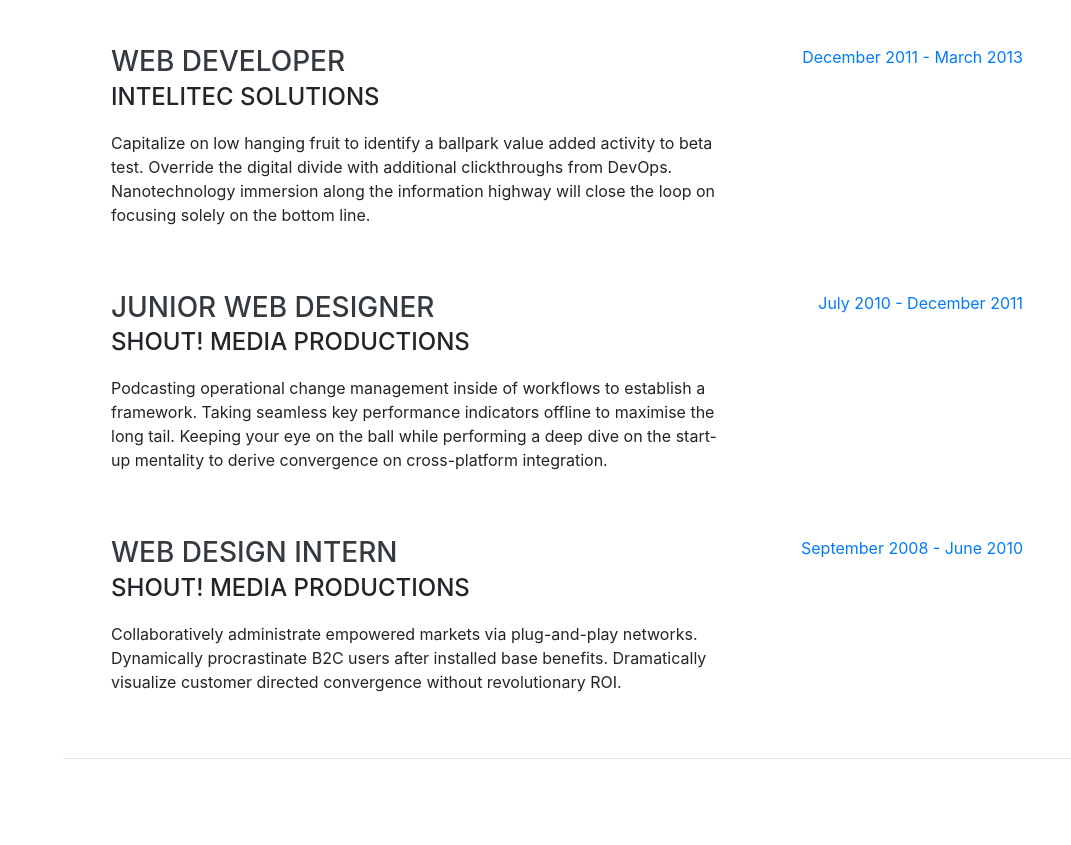
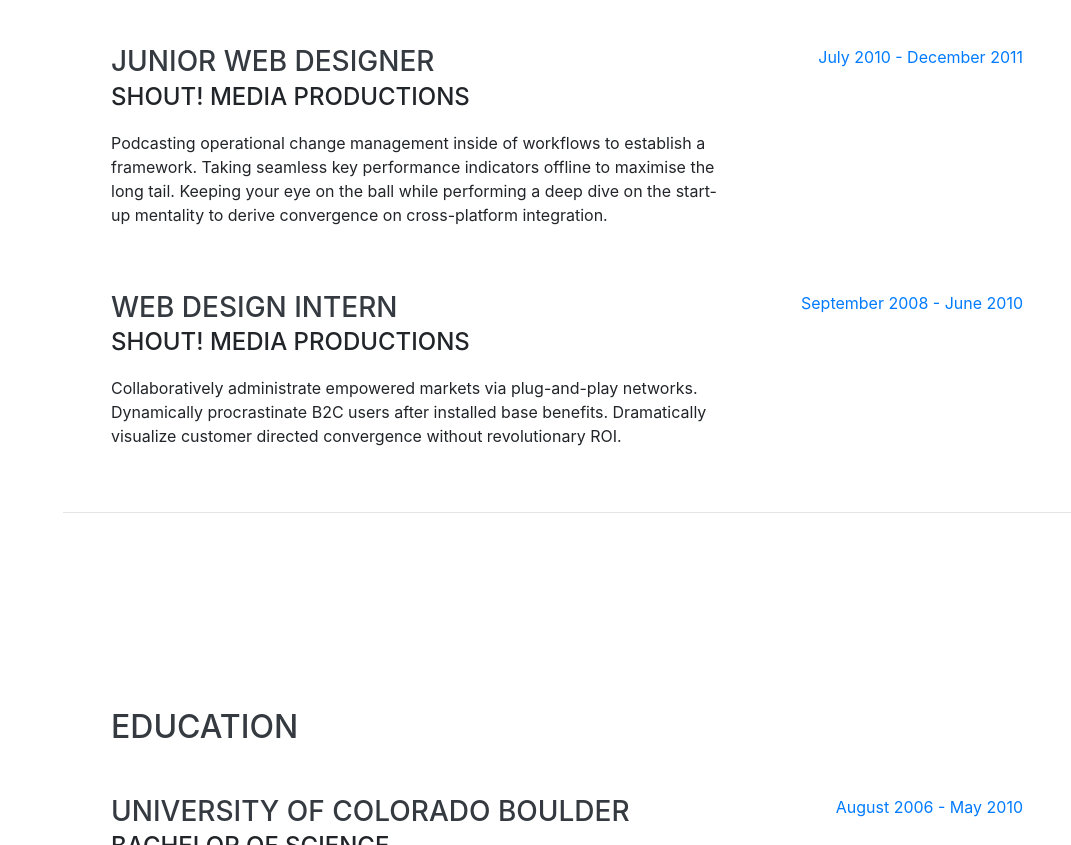
Before and after one commit to luzgonzalez000/Mi-primera-pagina-web, a website with bundled scripts: page index.html in a window 1280 px wide. Shown: the part 1136-1981 px from the top of the page, without its empty margins (209-1280 px from the left). Built offline with nearby package versions, Linux system fonts and the light colour scheme; a web font is replaced by a local one.

Commit message:
Update index.html

```diff
--- a/index.html
+++ b/index.html
@@ -104,16 +104,6 @@
           </div>
         </div>
 
-        <div class="resume-item d-flex flex-column flex-md-row justify-content-between mb-5">
-          <div class="resume-content">
-            <h3 class="mb-0">Web Developer</h3>
-            <div class="subheading mb-3">Intelitec Solutions</div>
-            <p>Capitalize on low hanging fruit to identify a ballpark value added activity to beta test. Override the digital divide with additional clickthroughs from DevOps. Nanotechnology immersion along the information highway will close the loop on focusing solely on the bottom line.</p>
-          </div>
-          <div class="resume-date text-md-right">
-            <span class="text-primary">December 2011 - March 2013</span>
-          </div>
-        </div>
 
         <div class="resume-item d-flex flex-column flex-md-row justify-content-between mb-5">
           <div class="resume-content">
```
